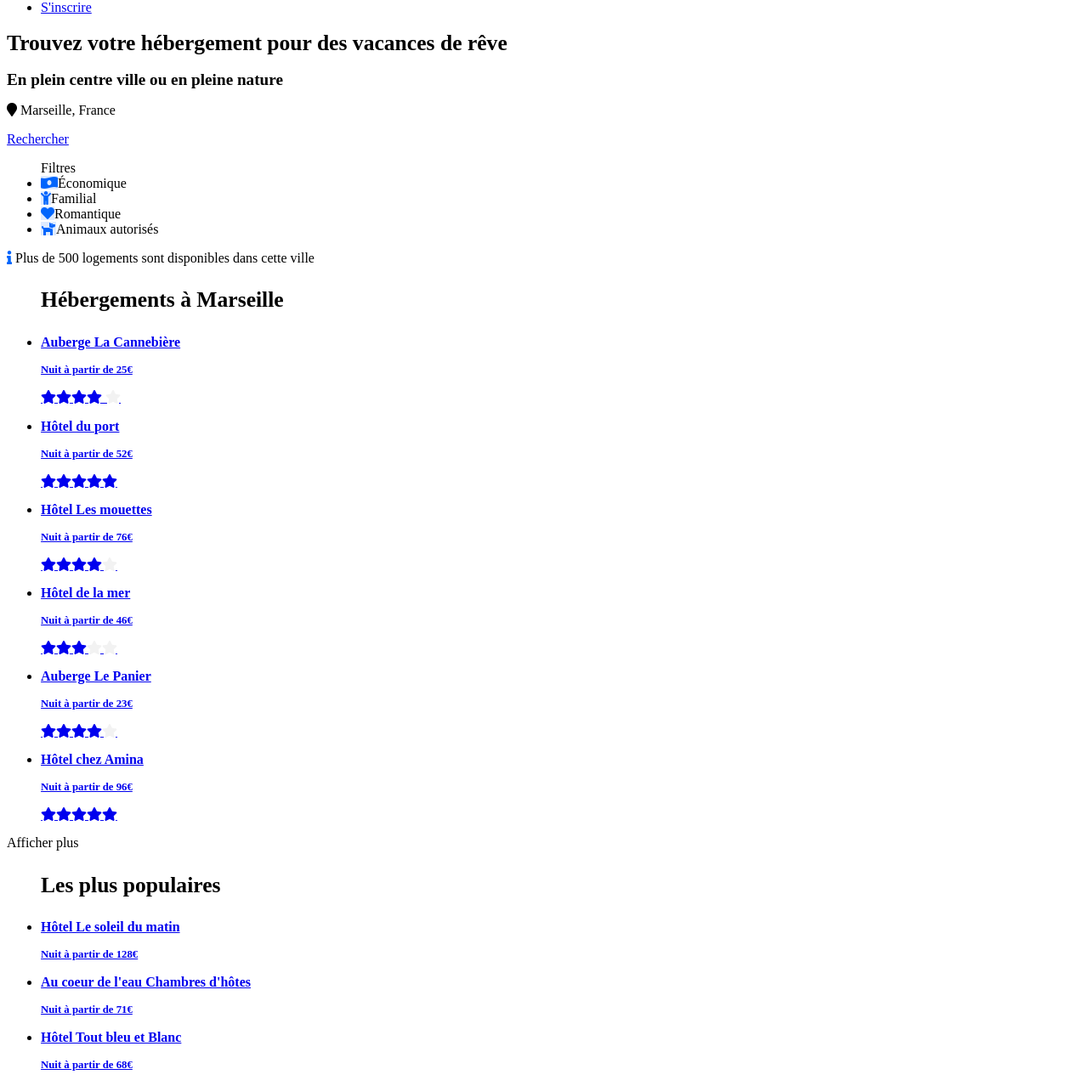
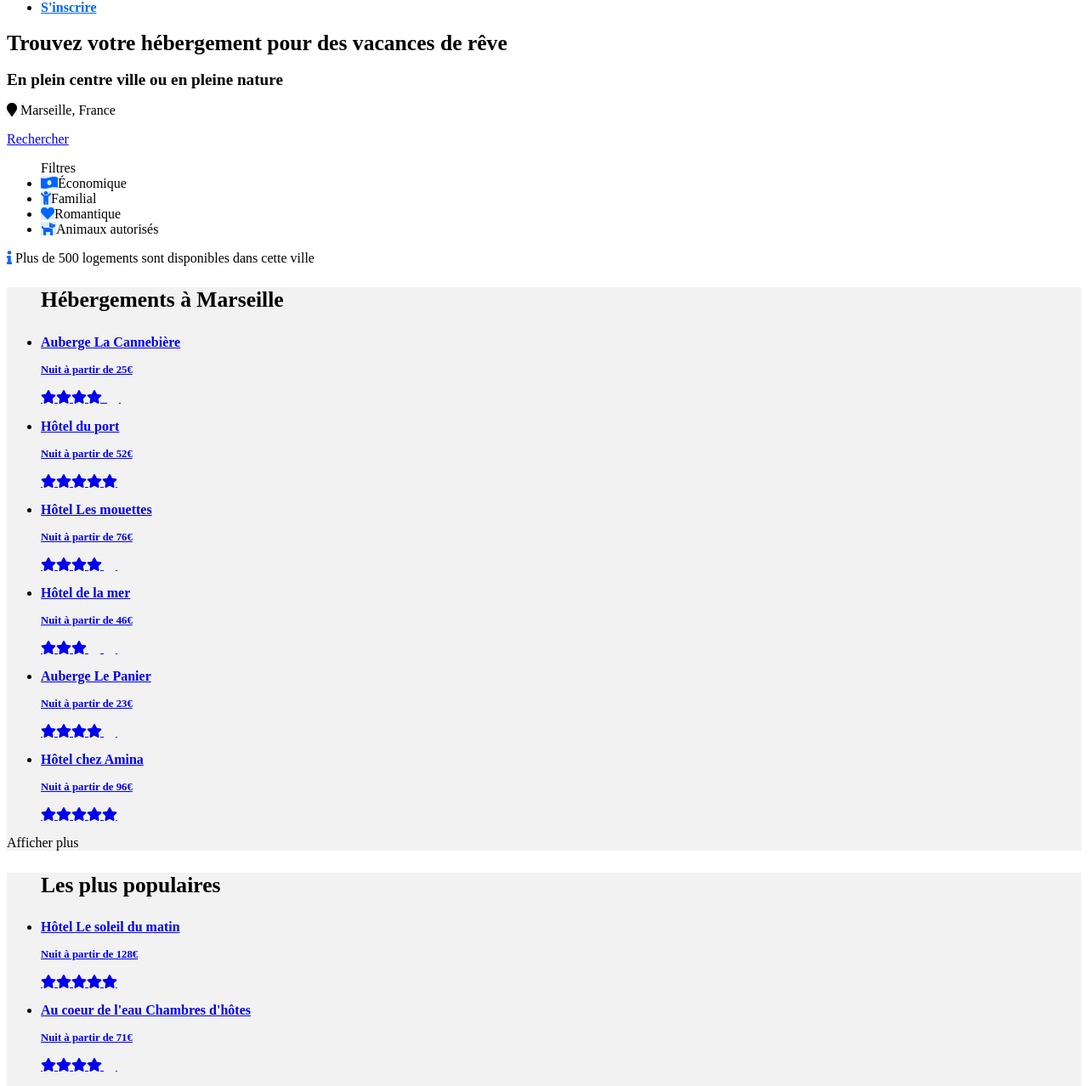
Before and after one commit to vguilbaud/VincentGuilbaud_2_04012021, a plain HTML site: page frontpage.html in a window 1280 px wide. Shown: the part 137-1415 px from the top of the page at 85% size. Drawn offline with Linux system fonts and the light colour scheme; files whose address does not match are found by name; a web font is replaced by a local one.

Commit message:
Ajout des couleurs de fond

```diff
--- a/frontpage.html
+++ b/frontpage.html
@@ -13,7 +13,7 @@
         <ul>
             <li><a href="#ancreheb">Hébergements</a></li>
             <li><a href="#ancreact">Activités</a></li>
-            <li><a href="inscription.html">S'inscrire</a></li>
+            <li><a href="inscription.html" class="inscription">S'inscrire</a></li>
         </ul>
     </nav>
     <header>
@@ -74,14 +74,17 @@
             <li><a href="soleilm.html">
                     <h1>Hôtel Le soleil du matin</h1>
                     <h2>Nuit à partir de 128€</h2>
+                    <p class="bluestar"></p>
                 </a></li>
             <li><a href="coeureau.html">
                     <h1>Au coeur de l'eau Chambres d'hôtes</h1>
                     <h2>Nuit à partir de 71€</h2>
+                    <p class="bluestar"><span class="greystar"></span></p>
                 </a></li>
             <li><a href="tbeb.html">
                     <h1>Hôtel Tout bleu et Blanc</h1>
                     <h2>Nuit à partir de 68€</h2>
+                    <p class="bluestar"><span class="greystar"></span></p>
                 </a></li>
         </ul>
     </aside>
--- a/stylesheetfrontpage.css
+++ b/stylesheetfrontpage.css
@@ -16,8 +16,9 @@ body {
     font-family: 'Fontawesome'
 }
 .greystar{color:#F2F2F2 ;}
-.bill-logo,.family-logo,.heart-logo,.dog-logo,.info-logo{color: #0065FC}
+.bill-logo,.family-logo,.heart-logo,.dog-logo,.info-logo,.info-logo,.inscription{color: #0065FC}
 .bill-logo,.family-logo,.heart-logo,.dog-logo{background-color: #DEEBFF;}
+.map-logo{background-color: #F2F2F2;}
 
 h1 {
     font-size: 1.6em;
@@ -34,3 +35,6 @@ li h1 {
 li h2 {
     font-size: 0.8em
 }
+.inscription{font-weight: bold}
+
+article,aside,footer{background-color: #F2F2F2;}
```
